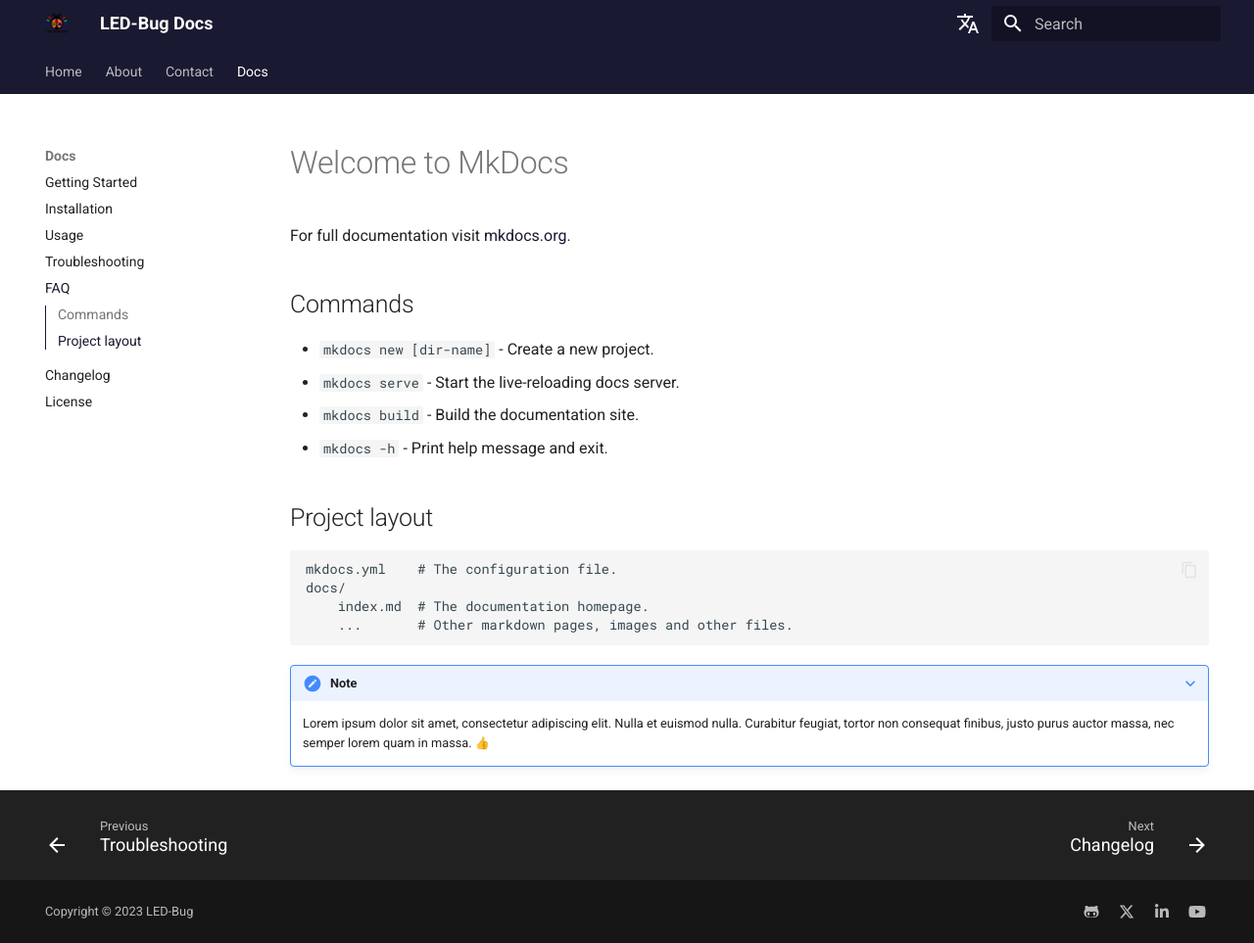
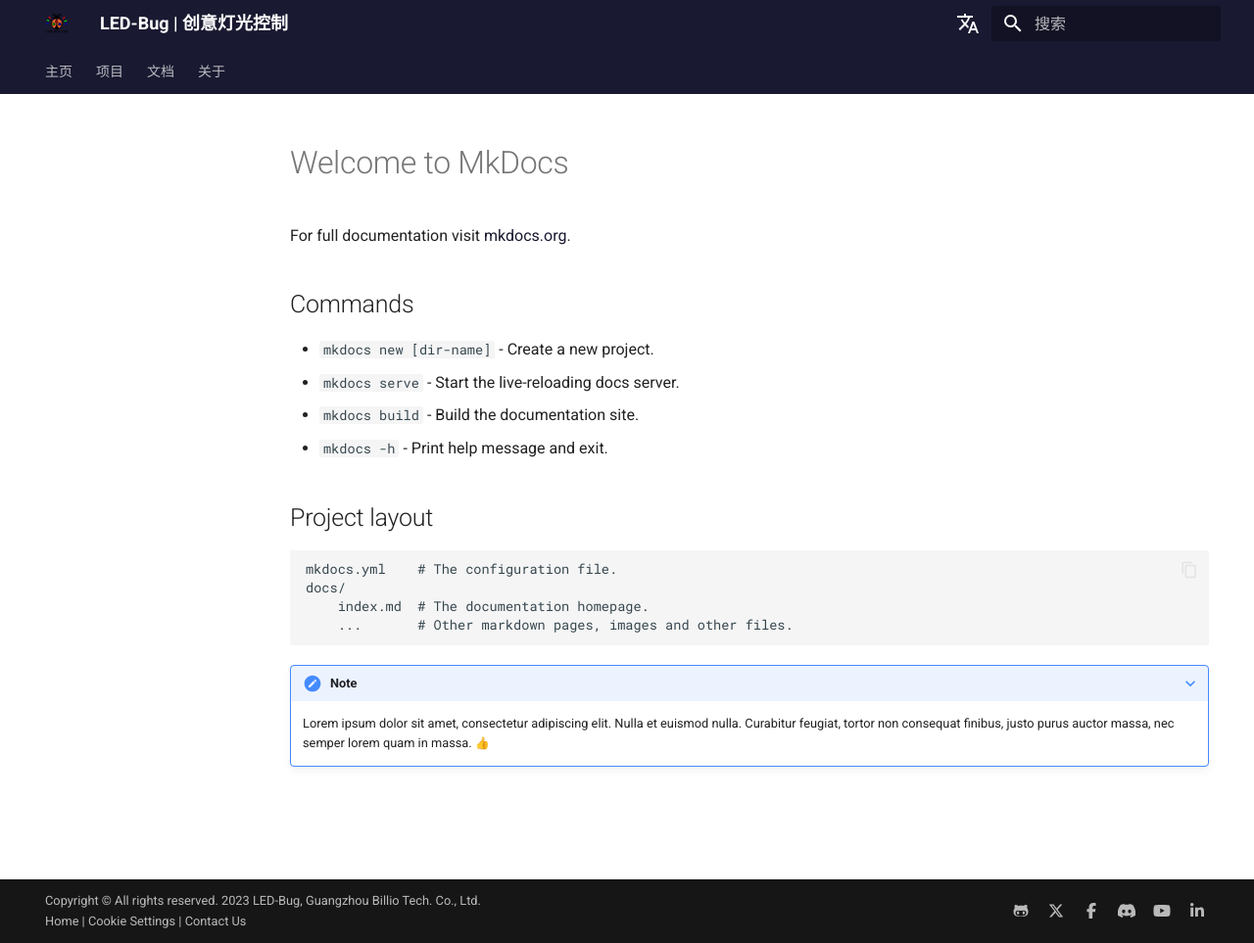
Before and after one commit to TechxArtisanStudio/led-bug, an MkDocs documentation site: the page built from docs/faq.md, in a window 1280 px wide and 963 px high. Shown: the whole window at 98% size. Built offline with MkDocs 1.6.1 and Material for MkDocs 9.7.7, drawn with Linux system fonts in a browser that asks for light colours; emoji names are drawn with the system emoji font; comment, search, counter and statistics services are not loaded.

Commit message:
update setting

```diff
--- a/docs/assets/stylesheets/custom.css
+++ b/docs/assets/stylesheets/custom.css
@@ -2,6 +2,7 @@
     --md-primary-fg-color:        #191931;
     --md-primary-fg-color--light: #57577A;
     --md-primary-fg-color--dark:  #0D0D12;
+    --md-accent-fg-color: #df4d3f;
   }
 
 .mdx-banner {
--- a/docs/overrides/home.html
+++ b/docs/overrides/home.html
@@ -8,5 +8,9 @@
   </section>
 
 {% endblock %}
+
 {% block content %}{% endblock %}
-{% block footer %}{% endblock %}
+
+{% block footer %}
+  {{ super() }}
+{% endblock %}
--- a/mkdocs.yml
+++ b/mkdocs.yml
@@ -1,9 +1,23 @@
-site_name: LED-Bug Docs
+# Project information
+site_name: LED-Bug | 创意灯光控制
+site_url: https://led-bugs.com/
+site_author: Billy Wang
 site_description: LED-Bug control your LED lights
+
+# Copyright
+copyright: >-
+  Copyright &copy; All rights reserved. 2023 <a href="https://led-bugs.com/">LED-Bug</a>, Guangzhou Billio Tech. Co., Ltd. <br>
+  <a href="">Home</a> |
+  <a href="#__consent">Cookie Settings</a> |
+  <a href="/contact">Contact Us</a>
+
 theme:
   name: material
   custom_dir: docs/overrides
-  language: en
+  language: zh
+  font:
+    text: Roboto
+    code: Roboto Mono
   logo: assets/logo.png
   favicon: images/favicon.png
   features:
@@ -11,6 +25,8 @@
    - navigation.sections
    - navigation.top
    - navigation.footer
+   - navigation.indexes
+   - navigation.sidebar
    - toc.integrate
    - search.suggest
    - search.highlight
@@ -19,38 +35,30 @@
    - content.code.copy
   palette:
     primary: custom
-nav:
-  - Home: index.md
-  - About: about.md
-  - Contact: contact.md
-  - Docs:
-    - Getting Started: getting-started.md
-    - Installation: installation.md
-    - Usage: usage.md
-    - Troubleshooting: troubleshooting.md
-    - FAQ: faq.md
-    - Changelog: changelog.md
-    - License: license.md
-
+    accent: custom
 
 extra:
   generator: false
   social:
     - icon: fontawesome/brands/github-alt
-      link: https://github.com/youyoubilly
+      link: https://github.com/TechxArtisan
     - icon: fontawesome/brands/x-twitter
-      link: https://twitter.com/
+      link: https://twitter.com/TechxArtisan
+    - icon: fontawesome/brands/facebook-f
+      link: https://www.facebook.com/TechxArtisan
+    - icon: fontawesome/brands/discord
+      link: https://discord.gg/skfExqDD
+    - icon: fontawesome/brands/youtube
+      link: https://youtube.com/@TechxArtisan
     - icon: fontawesome/brands/linkedin-in
-      link: https://www.linkedin.com/
-    - icon: fontawesome/brands/youtube
-      link: https://www.youtube.com/
+      link: https://www.linkedin.com/company/techxartisan/
   alternate:
-    - name: English
+    # - name: English
+    #   link: /
+    #   lang: en
+    - name: 中文
       link: /
-      lang: en
-    # - name: 中文
-    #   link: /zh/
-    #   lang: zh
+      lang: zh
   consent:
     description: >-
       <br><strong>Cookie Consent</strong><br>
@@ -63,16 +71,19 @@
     #     name: Google Analytics
     #     checked: false
 
-copyright: Copyright &copy; 2023 LED-Bug
-
 markdown_extensions:
   # Enables admonitions
   - admonition
   - pymdownx.details
   - pymdownx.superfences
-
+  - pymdownx.critic
+  - pymdownx.caret
+  - pymdownx.keys
+  - pymdownx.mark
+  - pymdownx.tilde
   # Enables emoji shortcodes like :+1: or :sunglasses:
   - attr_list
+  - md_in_html
   - pymdownx.emoji:
       emoji_index: !!python/name:material.extensions.emoji.twemoji
       emoji_generator: !!python/name:material.extensions.emoji.to_svg
@@ -80,3 +91,13 @@
 plugins:
   - glightbox
   - search
+
+nav:
+  - 主页: index.md
+  - 项目:
+    - LED-Bug: projects/led-bug.md
+    - LED-Bug 2: projects/led-bug-2.md
+  - 文档:
+    - 入门: getting-started.md
+    - 安装: installation.md
+  - 关于: about.md
```
